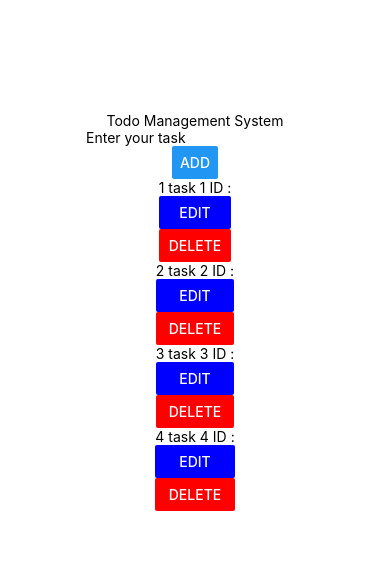
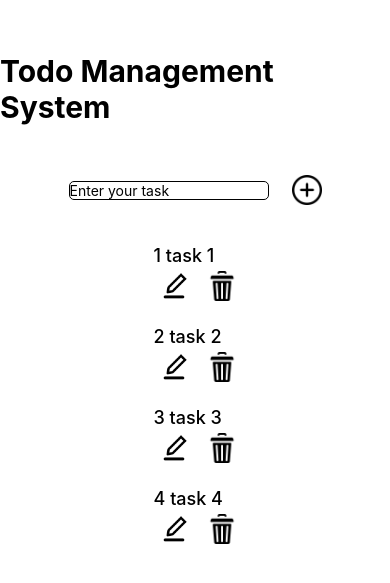
Before and after one commit to underlineit-dev-9/React-native-todo, a React Native app: screen / in a window 390 px wide. Shown: the part 111-694 px from the top of the page. Built offline with nearby package versions, Linux system fonts and the light colour scheme.

Commit message:
fix:icons

```diff
--- a/App.tsx
+++ b/App.tsx
@@ -1,63 +1,122 @@
 import React from 'react';
-import { useState } from 'react';
-import { View,Button, StyleSheet, Text,TextInput } from 'react-native';
+import {useState} from 'react';
+import {
+  View,
+  Button,
+  StyleSheet,
+  Text,
+  TextInput,
+  Image,
+  TouchableOpacity,
+} from 'react-native';
 import MyFunctionalComponent from './MyFunctionalComponent';
 
+const App: React.FC = () => {
+  let i = 1;
+  const [tasks, setTasks] = useState([
+    {task: 'task 1', taskId: i++},
+    {task: 'task 2', taskId: i++},
+    {task: 'task 3', taskId: i++},
+    {task: 'task 4', taskId: i++},
+  ]);
+  const [newTask, setNewTask] = useState('');
 
-const App: React.FC = () => {
-  let  i=1;
-  const [tasks, setTasks] = useState([{task:'task 1',taskId:i++},{task:'task 2',taskId:i++},{task:'task 3',taskId:i++},{task:'task 4',taskId:i++}]);
-  const [newTask,setNewTask] = useState('')
-
-  function deleteHandler(index:any) {
-    const tempArray = tasks.filter((element:any) => {
+  function deleteHandler(index: any) {
+    const tempArray = tasks.filter((element: any) => {
       return tasks.indexOf(element) !== index;
     });
-    setTasks(tempArray)
+    setTasks(tempArray);
   }
-  function submitHandler(index:number,editedTask:any) {
-    let tempObject=[]
-    for(let element of tasks){
-      if(tasks.indexOf(element)===index){
-        element.task=editedTask;
+  function submitHandler(index: number, editedTask: any) {
+    let tempObject = [];
+    for (let element of tasks) {
+      if (tasks.indexOf(element) === index) {
+        element.task = editedTask;
       }
-      tempObject.push(element)
+      tempObject.push(element);
     }
-    setTasks(tempObject)
-
+    setTasks(tempObject);
   }
-
   return (
-    <View  style={styles.container}>
-      <Text>Todo Management System</Text>
+    <View style={styles.container}>
+      <Text style={styles.heading}>Todo Management System</Text>
+      <View style={styles.flex}>
         <TextInput
+          style={styles.inputBoxAdd}
           value={newTask}
           placeholder="Enter your task"
-            onChangeText={text=>{setNewTask(text)}}
+          onChangeText={text => {
+            setNewTask(text);
+          }}
         />
-            <Button
-            title='Add'
-            accessibilityLabel='submiting task'
-            onPress={()=>{setTasks([...tasks,{task:newTask,taskId:i++}])
-            setNewTask('')}}
+        <TouchableOpacity
+          onPress={() => {
+            setTasks([...tasks, {task: newTask, taskId: i++}]);
+            setNewTask('');
+          }}>
+          <Image
+            style={{height: 30, width: 30, marginLeft: 13, marginBottom: 20}}
+            source={require('./icons/add.png')}
           />
-
-      {tasks.map((element:any,index:any)=>(
-        <MyFunctionalComponent task={element.task} key={element.taskId} index={index} onPress1={deleteHandler} onPress2={submitHandler}/>
+        </TouchableOpacity>
+      </View>
+      <View>
+        {tasks.map((element: any, index: any) => (
+          <MyFunctionalComponent
+            task={element.task}
+            key={element.taskId}
+            index={index}
+            onPress1={deleteHandler}
+            onPress2={submitHandler}
+          />
         ))}
       </View>
+    </View>
+  );
+};
 
-  );
-}
+export const styles = StyleSheet.create({
 
-const styles = StyleSheet.create({
+  heading: {
+    marginBottom: 50,
+    fontWeight: 'bold',
+    fontSize: 30,
+    color:'#000'
+          },
   container: {
     flex: 1,
     alignItems: 'center',
     justifyContent: 'center',
   },
-
+  flex: {
+    display: 'flex',
+    flexDirection: 'row',
+    alignItems: 'center',
+    marginBottom: 20,
+  },
+  inputBox: {
+    borderWidth: 1,
+    width: 150,
+    marginRight: 10,
+    marginBottom: 20,
+    borderRadius: 5,
+  },
+  inputBoxAdd: {
+    borderWidth: 1,
+    width: 200,
+    marginRight: 10,
+    marginBottom: 20,
+    borderRadius: 5,
+  },
+  images: {
+    height: 30,
+    width: 30,
+    marginLeft: 13,
+  },
+  taskDisplay: {
+    fontWeight: '500',
+    fontSize: 18,
+  },
 });
 
-
 export default App;
--- a/MyFunctionalComponent.tsx
+++ b/MyFunctionalComponent.tsx
@@ -1,6 +1,7 @@
 import React from 'react';
 import {useState} from 'react';
 import {Text, View, Button, TextInput,Image,TouchableOpacity} from 'react-native';
+import { styles } from './App';
 interface Props {
   task: string;
   key:number;
@@ -15,55 +16,42 @@ const MyFunctionalComponent: React.FC<Props> = props => {
   const [canEdit, setCanEdit] = useState(false);
   const [editedTask, setEditedTask] = useState(props.task);
   return (
-    <View>
+    <View >
       {canEdit ? (
-        <View>
-          <TextInput
+        <View style={styles.flex}>
+          <TextInput style={styles.inputBox}
             value={editedTask}
             onChangeText={text => {
               setEditedTask(text);
             }}
           />
-           {/* <TouchableOpacity  onPress={() => {
+            <TouchableOpacity  onPress={() => {
               props.onPress2(props.index, editedTask);
               setCanEdit(false);
             }}>
-                <Image source={require('.\icons\submit.png')} />
-            </TouchableOpacity> */}
-          <Button
-            title="Submit"
-            accessibilityLabel="submiting task"
-            onPress={() => {
-              props.onPress2(props.index, editedTask);
-              setCanEdit(false);
-            }}
-            color="green"
-          />
-          <Button
+                <Image style={styles.images} source={require('./icons/submit.png')} />
+            </TouchableOpacity>
 
-            title="Cancel"
-            accessibilityLabel="submiting task"
-            onPress={() => setCanEdit(false)}
-            color='orange'
-          />
+            <TouchableOpacity  onPress={() => setCanEdit(false)}>
+                <Image style={styles.images} source={require('./icons/cancel.png')} />
+            </TouchableOpacity>
         </View>
       ) : (
-        <View>
-          <Text>
-            {props.index + 1} {props.task} ID :{props.key}
+        <View >
+          <View >
+          <Text style={styles.taskDisplay} >
+            {props.index + 1} {props.task}
           </Text>
-          <Button
-            title="Edit"
-            accessibilityLabel="decrement"
-            onPress={() => setCanEdit(true)}
-            color="blue"
-          />
-          <Button
-            title="Delete"
-            accessibilityLabel="decrement"
-            onPress={() => props.onPress1(props.index)}
-            color="red"
-          />
+        </View>
+        <View style={styles.flex}>
+          <TouchableOpacity  onPress={() => setCanEdit(true)}>
+                <Image style={{height:40,width:40}} source={require('./icons/edit.png')} />
+            </TouchableOpacity>
+
+            <TouchableOpacity  onPress={() => props.onPress1(props.index)}>
+                <Image style={styles.images} source={require('./icons/delete.png')} />
+            </TouchableOpacity>
+      </View>
         </View>
       )}
     </View>
```
Lines whose indentation alone changed are shown as unchanged.
